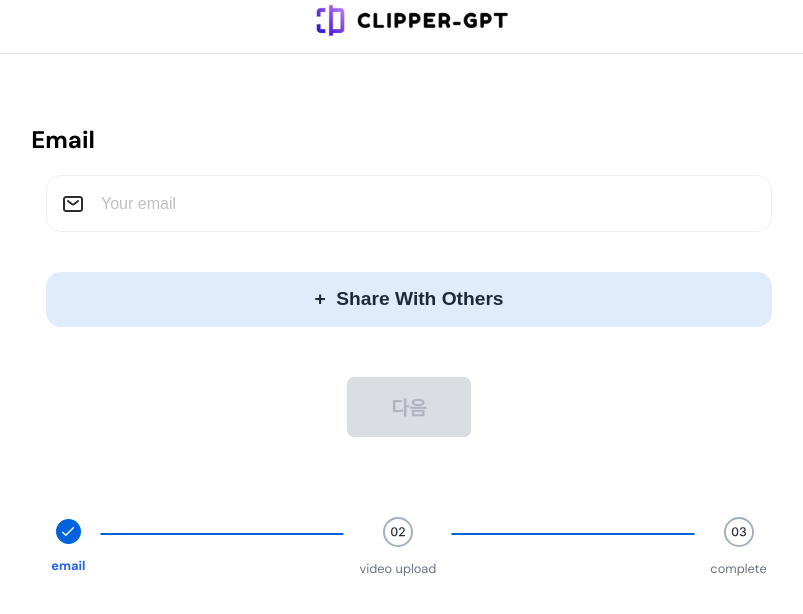
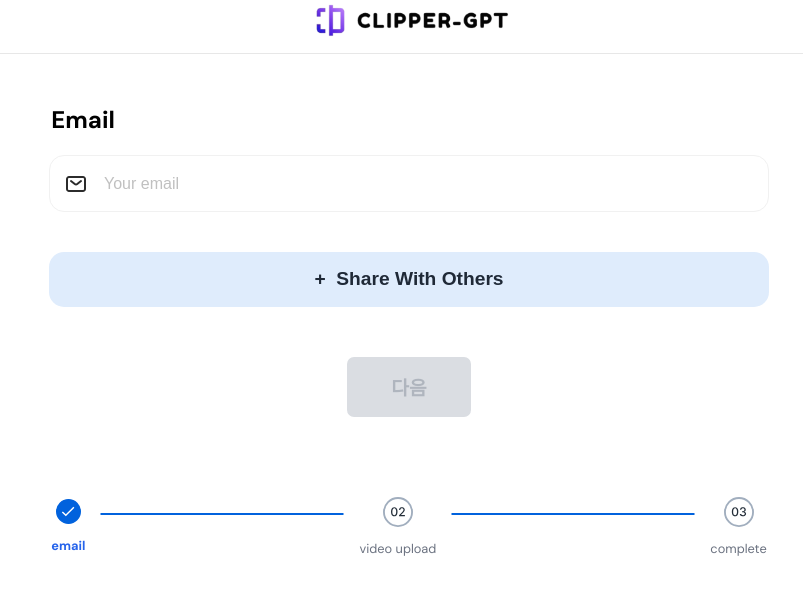
Before and after one commit to aest3ra/Clipper-GPT, a React (Vite) app in the folder client/: page /edit1 in a window 1280 px wide. Shown: the top 614 px of the page, without its empty margins (231-1034 px from the left). Built offline with nearby package versions, Linux system fonts and the light colour scheme.

Commit message:
[frontend] fix: 디자인 수정

```diff
--- a/client/src/styles/common/Email.module.css
+++ b/client/src/styles/common/Email.module.css
@@ -1,23 +1,17 @@
 /* 전체 레이아웃 */
 .root {
+    position: relative;
     display: flex;
     flex-direction: column;
     align-items: center;
     justify-content: flex-start;
-
-    /* 화면이 클 때는 최대 1200px, 그렇지 않으면 100% */
     width: 100%;
     max-width: 1200px;
-
-    /* 상단 여백, 좌우 여백 */
-    padding: 50px 20px;
-
-    /* 최소 높이 설정: 컨텐츠가 적어도 한 화면 이상 차지 */
+    padding: 30px 20px;
+    margin: 0 auto;
+    box-sizing: border-box;
     min-height: 100vh;
-
-    margin: 0 auto; /* 좌우 중앙 정렬 */
-    box-sizing: border-box;
-}
+  }
 
 .title {
     font-size: 1.5rem;
@@ -25,8 +19,8 @@
     text-align: left;
     width: 100%;
     margin-bottom: 20px;
+    margin-left: 40px;
 }
-
 
 .emailWrapper {
     display: flex;
@@ -37,7 +31,6 @@
     margin-bottom: 30px;
 }
 
-/* 각각의 email input 박스를 감싸는 컨테이너 */
 .emailInputContainer {
     display: flex;
     align-items: center;
@@ -45,7 +38,7 @@
 
     /* 고정 폭 대신, 100% 안에서 최대 726px까지만 */
     width: 100%;
-    max-width: 726px;
+    max-width: 720px;
 }
 
 /* 실제 Email Input 박스 */
@@ -112,9 +105,8 @@
     align-items: center;
     justify-content: center;
 
-    /* 고정 폭 대신, 100% 안에서 최대 726px까지만 */
     width: 100%;
-    max-width: 726px;
+    max-width: 720px;
     height: 55px;
     border-radius: 15px;
     background-color: #DFECFC;
```
